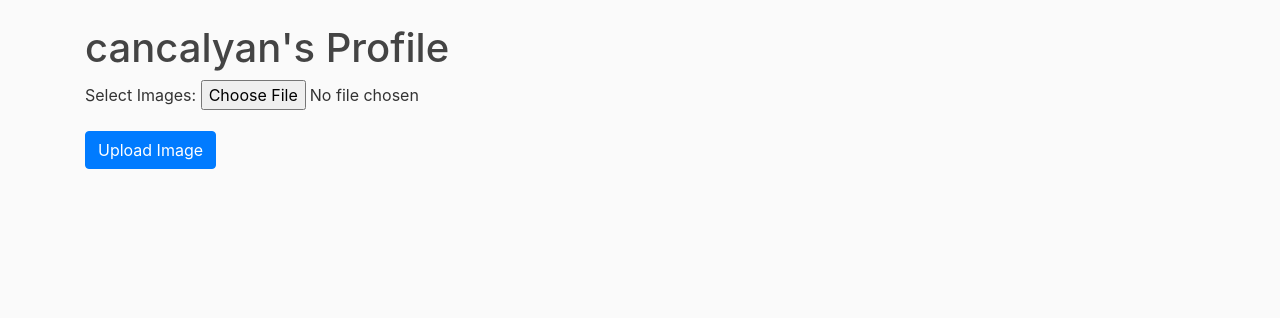
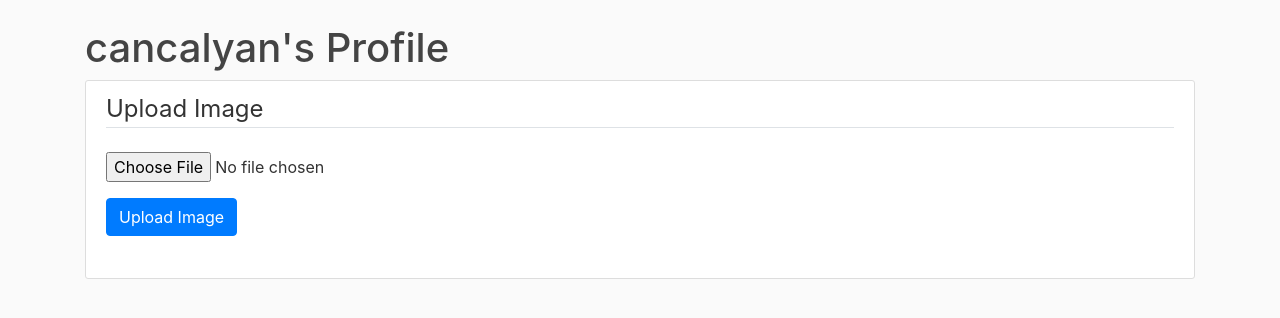
Before and after one commit to cancalyan/Azure, a Django app: page /profile/ in a window 1280 px wide. Shown: the part 56-374 px from the top of the page. Run offline with Django 4.2, Linux system fonts and the light colour scheme; a user stored in the database is signed in; some libraries are stand-ins or nearby versions.

Commit message:
Major changes

```diff
--- a/users/templates/users/login.html
+++ b/users/templates/users/login.html
@@ -1,5 +1,4 @@
 {% extends "food/base.html" %}
-{% load widget_tweaks %}
 
 {% block content %}
 <div class="content-section">
@@ -10,7 +9,7 @@
             {% for field in form %}
             <div class="form-group">
                 <label for="{{ field.id_for_label }}">{{ field.label }}</label>
-                {% render_field field class="form-control" %}
+                <input type="{{ field.field.widget.input_type }}" name="{{ field.name }}" class="form-control" id="{{ field.auto_id }}" {% if field.field.required %} required {% endif %}>
                 {% if field.help_text %}
                 <small class="form-text text-muted">{{ field.help_text }}</small>
                 {% endif %}
--- a/users/templates/users/profile.html
+++ b/users/templates/users/profile.html
@@ -1,12 +1,20 @@
 {% extends "food/base.html" %}
-{% load crispy_forms_tags %}
+
 {% block content %}
     <h1>{{ user.username }}'s Profile</h1>
-    <div>
+    <div class="content-section">
         <form method="POST" enctype="multipart/form-data">
             {% csrf_token %}
-            {{ form|crispy }}
-            <button class="btn btn-primary" type="submit">Upload Image</button>
+            <fieldset class="form-group">
+                <legend class="border-bottom mb-4">Upload Image</legend>
+                <!-- Add this input field for the image -->
+                <div class="form-group">
+                    <input type="file" name="image" accept="image/*">
+                </div>
+                <div class="form-group">
+                    <button class="btn btn-primary" type="submit">Upload Image</button>
+                </div>
+            </fieldset>
         </form>
         {% if analysis_result %}
             <h3>Analysis Result:</h3>
--- a/users/views.py
+++ b/users/views.py
@@ -30,10 +30,12 @@ def profile(request):
                 'Prediction-Key': '8ee198d954d64cd1bf84138c0054cd17',
                 'Content-Type': 'application/octet-stream'
             }
+            image_data = image.read()  # Read the image data here
+
             response = requests.post(
                 'https://foodprediction-prediction.cognitiveservices.azure.com/customvision/v3.0/Prediction/455e7c4f-3111-43ca-91e5-45cdb1f75c47/classify/iterations/Iteration1/image',
                 headers=headers,
-                data=image.read(),
+                data=image_data,  # Pass the image data here
             )
 
             if response.status_code != 200:
```
Also changed, not shown: users/templates/users/register.html (+13 -2 lines), db.sqlite3.
